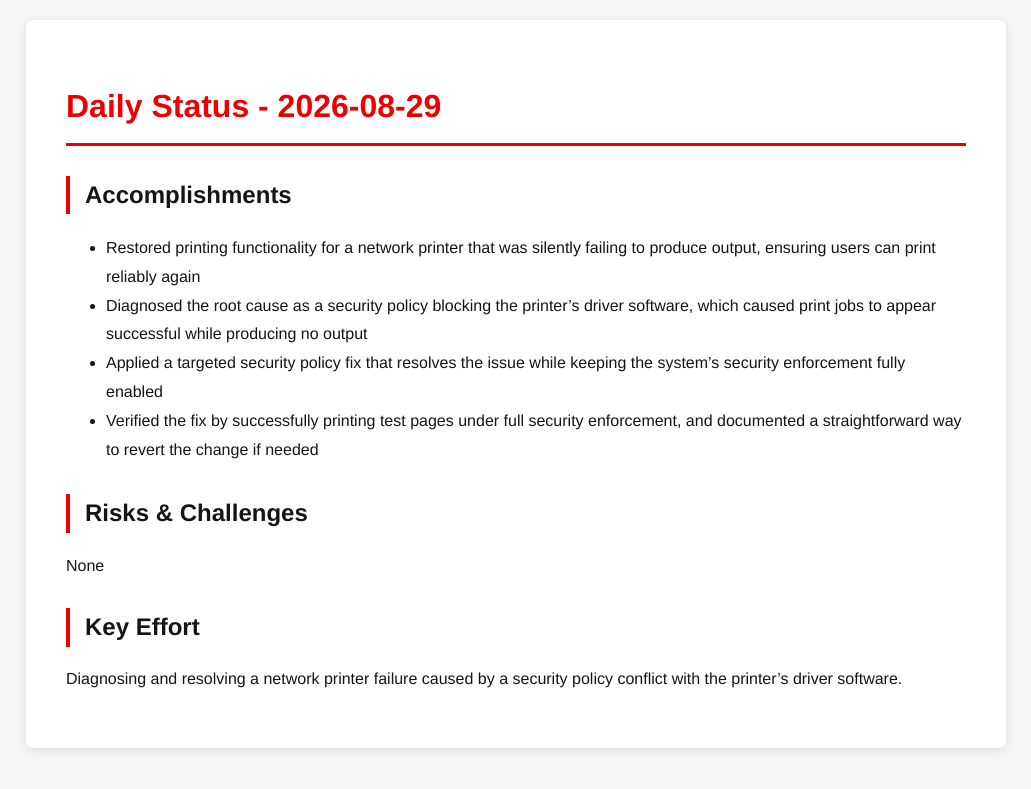
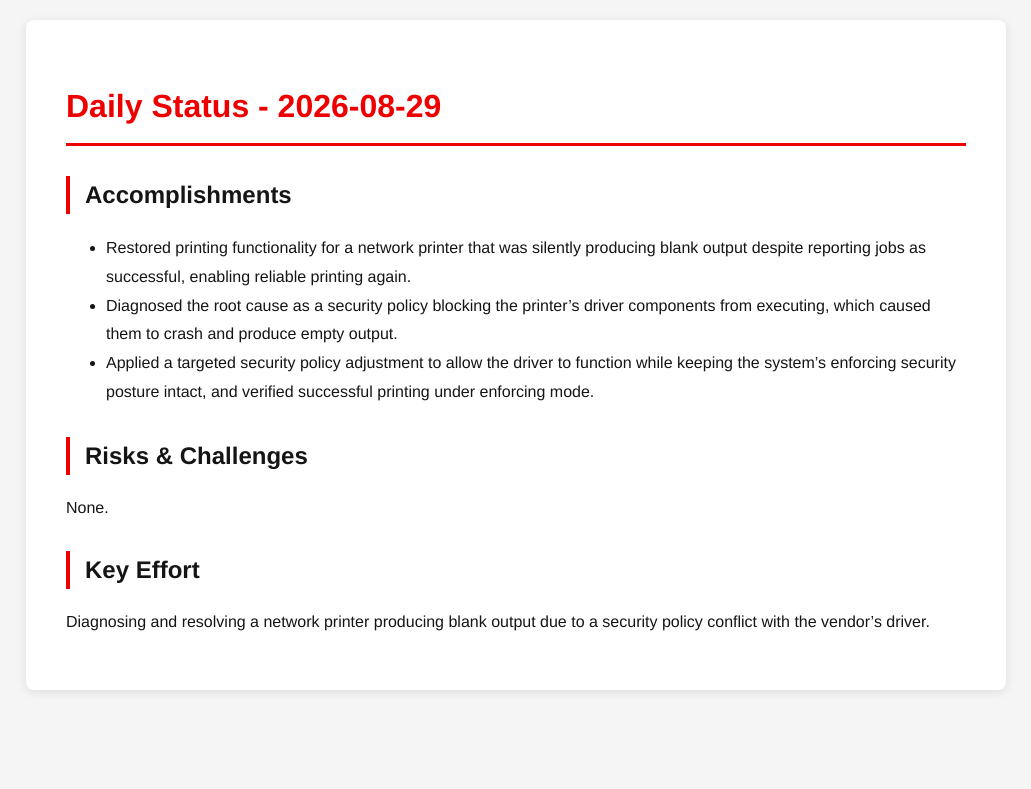
Before and after one commit to tzvatot/daily-status, a Jekyll site: the page built from 2026-08-29.md, in a window 1280 px wide. Shown: the top 789 px of the page, without its empty margins (124-1155 px from the left). Built offline with Jekyll 4.4.1, drawn with Linux system fonts in a browser that asks for light colours.

Commit message:
Daily status update - 2026-08-29

```diff
--- a/2026-08-29.md
+++ b/2026-08-29.md
@@ -7,13 +7,12 @@ date: 2026-08-29
 # Daily Status - 2026-08-29
 
 ## Accomplishments
-- Restored printing functionality for a network printer that was silently failing to produce output, ensuring users can print reliably again
-- Diagnosed the root cause as a security policy blocking the printer's driver software, which caused print jobs to appear successful while producing no output
-- Applied a targeted security policy fix that resolves the issue while keeping the system's security enforcement fully enabled
-- Verified the fix by successfully printing test pages under full security enforcement, and documented a straightforward way to revert the change if needed
+- Restored printing functionality for a network printer that was silently producing blank output despite reporting jobs as successful, enabling reliable printing again.
+- Diagnosed the root cause as a security policy blocking the printer's driver components from executing, which caused them to crash and produce empty output.
+- Applied a targeted security policy adjustment to allow the driver to function while keeping the system's enforcing security posture intact, and verified successful printing under enforcing mode.
 
 ## Risks & Challenges
-None
+None.
 
 ## Key Effort
-Diagnosing and resolving a network printer failure caused by a security policy conflict with the printer's driver software.
+Diagnosing and resolving a network printer producing blank output due to a security policy conflict with the vendor's driver.
```
